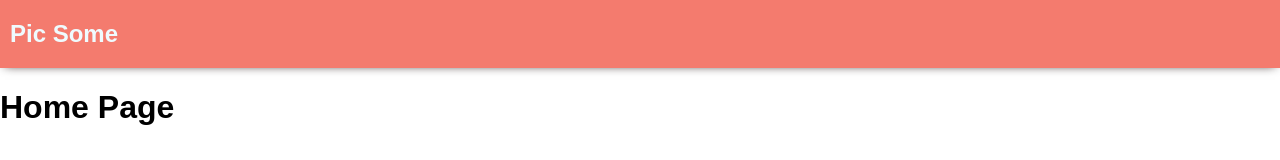
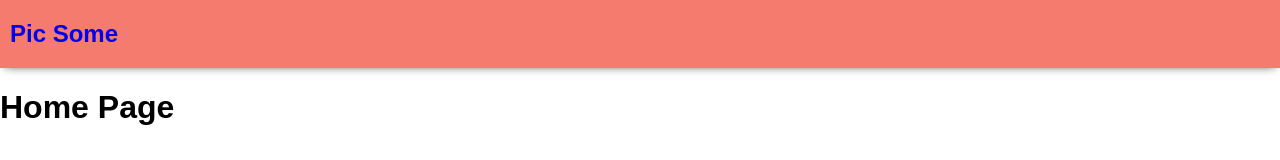
Before and after one commit to 874bowen/pic-some, a React (Vite) app: page / in a window 1280 px wide. Shown: the top 160 px of the page. Built offline with nearby package versions, Linux system fonts and the light colour scheme; the HTML template or start-up script is replaced by a standard one.

Commit message:
configure app routes

```diff
--- a/src/components/Header.tsx
+++ b/src/components/Header.tsx
@@ -1,8 +1,9 @@
+import { Link } from 'react-router-dom'
 function Header() {
     return (
         <header>
-            <h2>Pic Some</h2>
-            <i className="ri-shopping-cart-line ri-fw ri-2x"></i>
+            <Link to="/"><h2>Pic Some</h2></Link>
+            <Link to="/cart"><i className="ri-shopping-cart-line ri-fw ri-2x"></i></Link>
         </header>
     )
 }
```
Also changed, not shown: src/main.tsx (added, +30 -0 lines).
